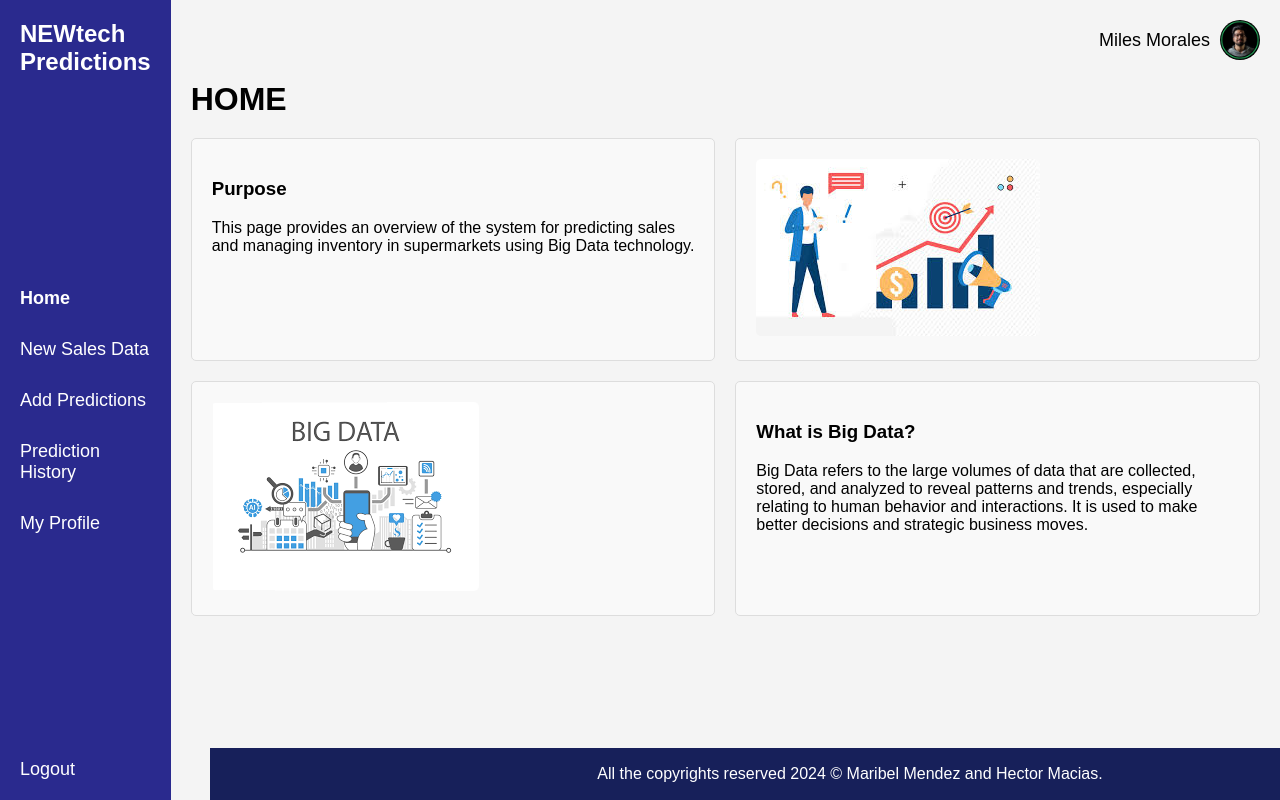
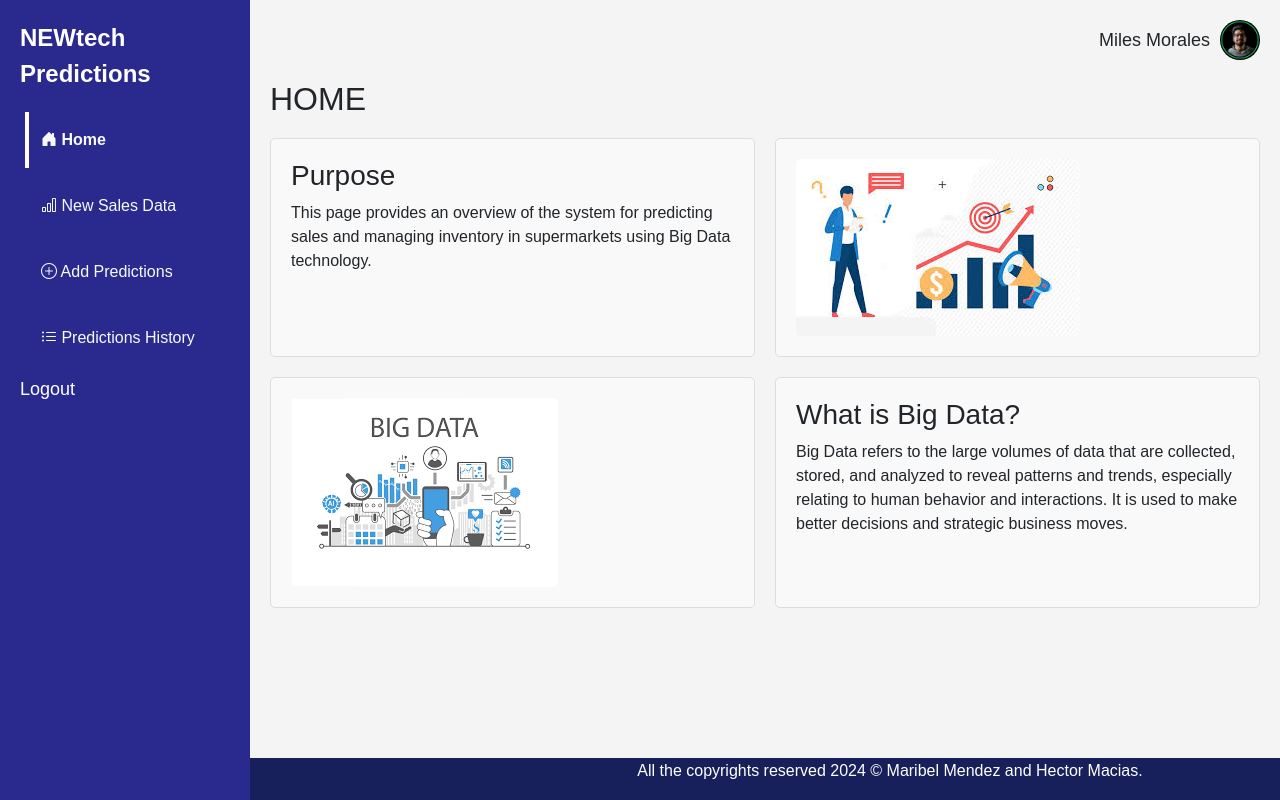
Before and after one commit to hector-macias1/NEWtech_Predictions, a Django app: template newtech/templates/index.html in a window 1280 px wide. Run offline with Django 5.2, Linux system fonts and the light colour scheme; the template is opened without the code that fills it, so the values that code supplies are empty; some libraries are stand-ins or nearby versions.

Commit message:
sidebar actualizado

```diff
--- a/newtech/templates/index.html
+++ b/newtech/templates/index.html
@@ -1,26 +1,44 @@
 <!DOCTYPE html>
 <html lang="en">
 <head>
-    <meta charset="UTF-8">
-    <meta name="viewport" content="width=device-width, initial-scale=1.0">
+    <!-- Required meta tags -->
+    <meta charset="utf-8">
+    <meta name="viewport" content="width=device-width, initial-scale=1, shrink-to-fit=no">
+
+    <!-- Bootstrap CSS -->
+    <link rel="stylesheet" href="https://stackpath.bootstrapcdn.com/bootstrap/4.3.1/css/bootstrap.min.css"
+        integrity="sha384-ggOyR0iXCbMQv3Xipma34MD+dH/1fQ784/j6cY/iJTQUOhcWr7x9JvoRxT2MZw1T" crossorigin="anonymous">
+
+    <!-- Styles -->
+    <link rel="stylesheet" href="styles.css">
+
+    <!-- Icons -->
+    <link rel="stylesheet" href="https://cdn.jsdelivr.net/npm/bootstrap-icons@1.11.3/font/bootstrap-icons.min.css">
+
     <title>Home - NEWtech Predictions</title>
-    <link rel="stylesheet" href="styles.css">
+    <!--<meta name="viewport" content="width=device-width, initial-scale=1.0">-->
 
 </head>
 <body>
-    <div class="sidebar">
+    <div class="d-flex">
+        <div id="sidebar-container" class="bg-primary">
         <div class="logo">NEWtech Predictions</div>
-        <nav>
-            <ul>
-                <li><a href="#" class="active">Home</a></li>
-                <li><a href="#">New Sales Data</a></li>
-                <li><a href="#">Add Predictions</a></li>
-                <li><a href="#" >Prediction History</a></li>
-                <li><a href="#">My Profile</a></li>
-            </ul>
-        </nav>
+        <div class="menu">
+            <a href="#" class="d-block text-light p-3 border-0 active"><i class="bi bi-house-door-fill"></i>
+                Home</a>
+
+            <a href="#" class="d-block text-light p-3 border-0"><i class="bi bi-bar-chart"></i>
+                New Sales Data</a>
+
+            <a href="#" class="d-block text-light p-3 border-0"><i class="bi bi-plus-circle"></i>
+                Add Predictions</a>
+            <a href="#" class="d-block text-light p-3 border-0"><i class="bi bi-list-ul"></i>
+                Predictions History</a>
+        </div>
         <a href="#" class="logout">Logout</a>
+        </div>
     </div>
+
     <div class="content">
         <header>
             <div class="user-profile">
--- a/newtech/templates/styles.css
+++ b/newtech/templates/styles.css
@@ -1,3 +1,9 @@
+:root {
+    --primary:#2A2A8E;
+    --active-bg: #2A2A8E; /* Color de fondo para la opción activa */
+    --active-color: #ffffff;
+}
+
 body {
     display: flex;
     font-family: Arial, sans-serif;
@@ -6,26 +12,63 @@ body {
     height: 100vh;
 }
 
-.sidebar {
-
-    background-color: #2A2A8E;
+#sidebar-container {
+    background-color: var(--primary);
     color: white;
     padding: 20px;
     display: flex;
     flex-direction: column;
-    justify-content: space-between;
+    justify-content: flex-start;
 
     top: 0;
     left: 0;
     height:auto;
-    width: 170px;
+    width: 250px;
 
+}
+
+.bg-primary {
+    background-color: var(--primary) !important;
 }
 
 .logo {
     font-size: 24px;
     font-weight: bold;
     color: white;
+}
+
+.menu {
+    margin-top: 20px; /* Añadir margen superior para bajar el menú */
+    display: flex; /* Usa flexbox */
+    flex-direction: column; /* Alinea los elementos en columna */
+    align-items: center; /* Centra los elementos horizontalmente */
+    justify-content: center; /* Centra los elementos verticalmente */
+    /*position: relative; /* Añade posición relativa para que los elementos internos se posicionen relativamente */
+    /*padding-left: 9px; /* Añade un pequeño relleno a la izquierda para la barra lateral */
+}
+
+.menu a {
+    font-size: 16px;
+    text-decoration: none;
+    margin-bottom: 10px; /* Espacio entre los enlaces */
+    position: relative; /* Añade posición relativa para el icono */
+    width: calc(100% - 10px);
+}
+
+.menu a.active {
+    font-weight: bold; /* Hace el texto negrita */
+    color: #ffffff; /* Asegura que el color del texto activo sea blanco */
+}
+
+.menu a.active::after {
+    content: "";
+    position: absolute;
+    top: 0;
+    left: 0px; /* Posición izquierda para pegarse al borde izquierdo */
+
+    width: 4px; /* Ancho de la barra lateral */
+    height: 100%;
+    background-color: #ffffff /* Color de la barra lateral */
 }
 
 nav ul {
@@ -322,7 +365,7 @@ img {
     bottom: 0;
     width: 100%;
     /*width: calc(100% - 200px); /* Adjust for sidebar */
-    left: 210px; /* Align next to sidebar */
+    left: 250px; /* Align next to sidebar */
 }
  .login-container {
     width: 300px;
```
Also changed, not shown: newtech/templates/addNewPredictions.html (+32 -13 lines), newtech/templates/addNewSales.html (+32 -13 lines), newtech/templates/history.html (+33 -13 lines).
